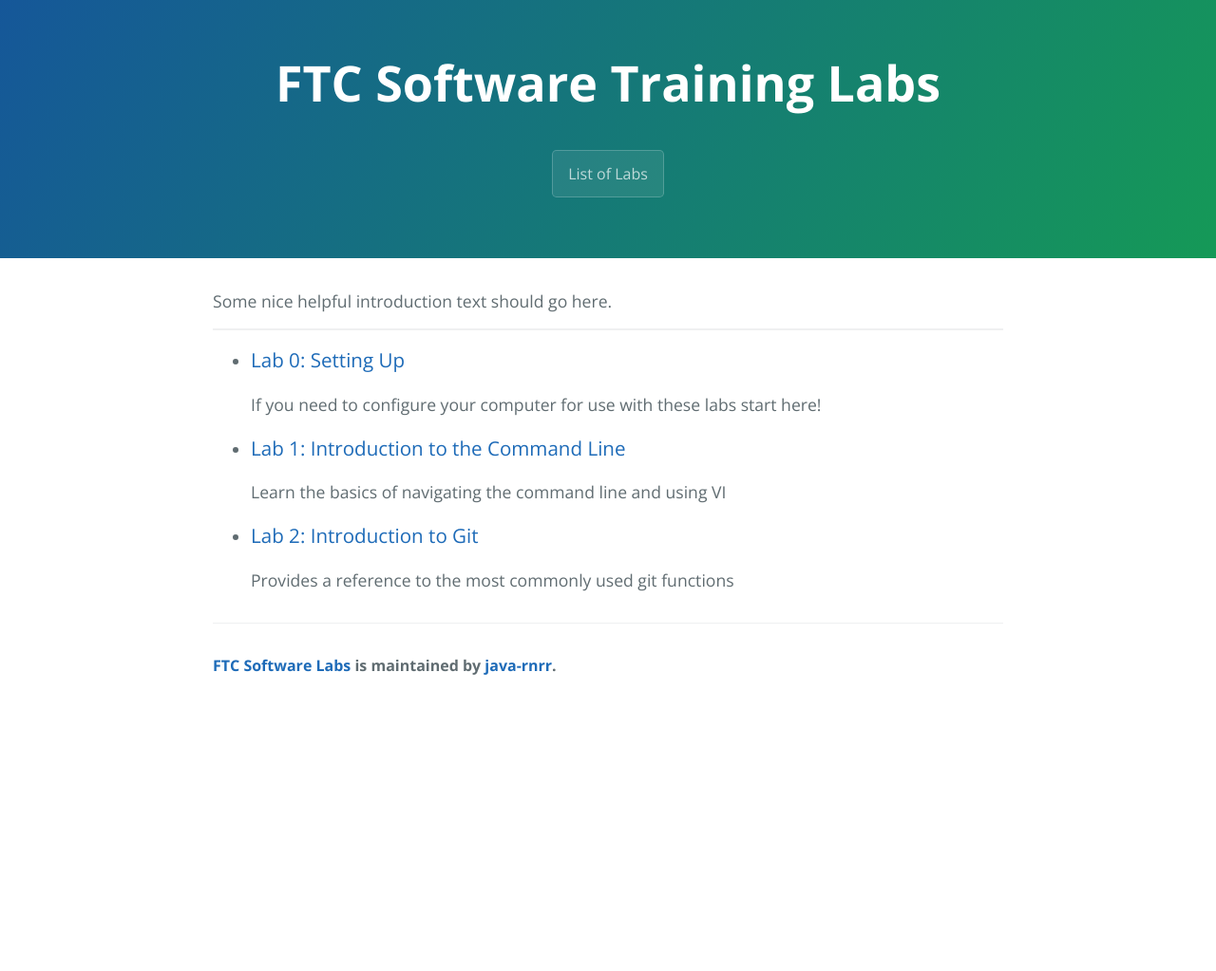
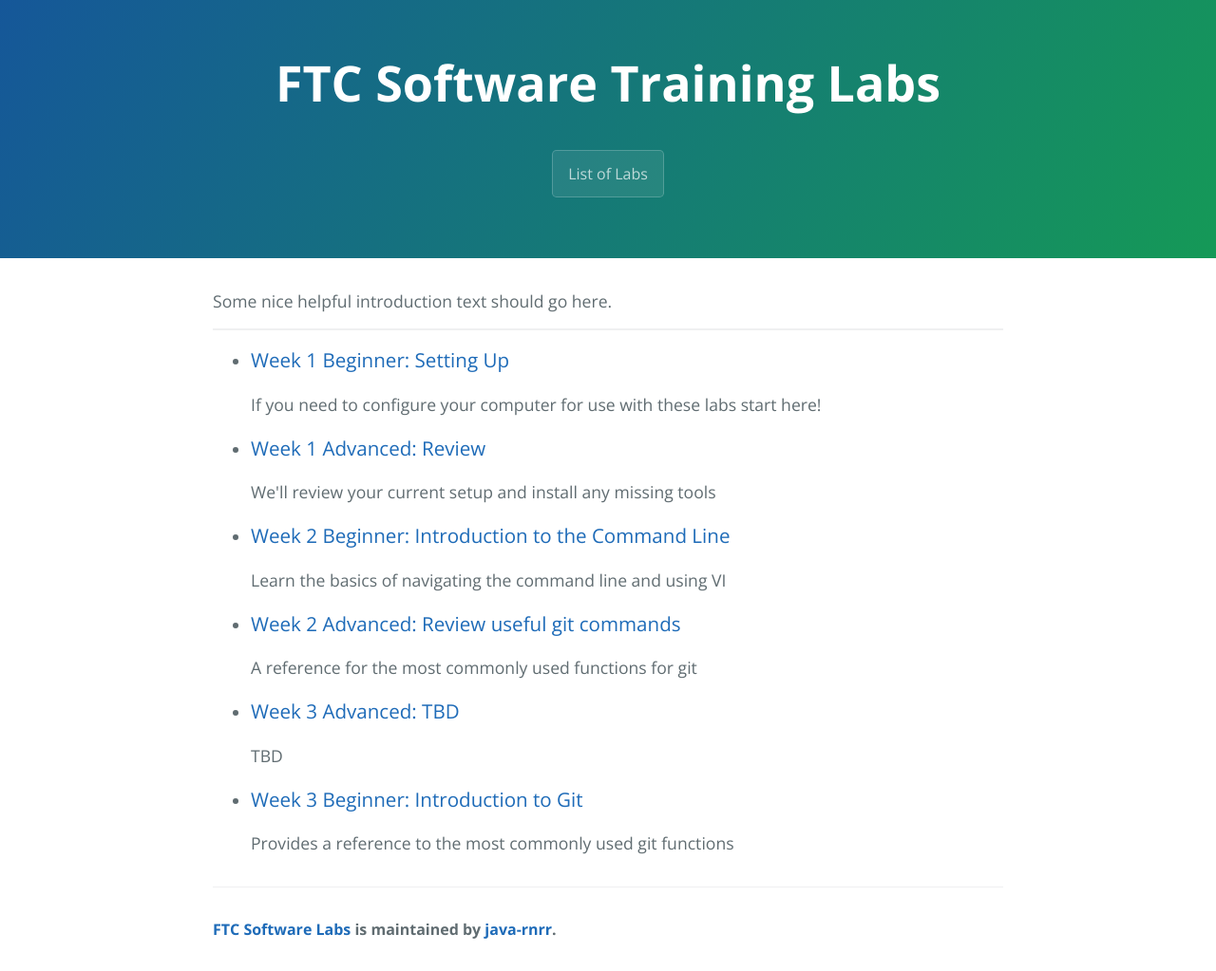
Before and after one commit to java-rnrr/getting-started, a Jekyll site: the page built from index.html, in a window 1280 px wide. Shown: the whole page at 95% size. Built offline with Jekyll 4.4.1, drawn with Linux system fonts in a browser that asks for light colours; the list of posts is cut into pages by our own code; the repository's description, which GitHub fills in, is left out; before the commit the page ends 900 px from its top, so only the background shows below that.

Commit message:
Separated advanced and beginner tutorials

```diff
--- a/_posts/2019-06-02-lab2-intro-to-git.md
+++ b/_posts/2019-06-02-aw3-tbd.md
@@ -1,6 +1,6 @@
 ---
 layout: post
-title: "Lab 2: Introduction to Git"
+title: "Week 3 Beginner: Introduction to Git"
 description: Provides a reference to the most commonly used git functions
 ---
 
--- /dev/null
+++ b/_posts/2019-06-02-bw3-intro-to-git.md
@@ -0,0 +1,8 @@
+---
+layout: post
+title: "Week 3 Advanced: TBD"
+description: TBD
+---
+
+
+### Prerequisites
--- /dev/null
+++ b/_posts/2019-06-03-aw2-git-review.md
@@ -0,0 +1,16 @@
+---
+layout: post
+title: "Week 2 Advanced: Review useful git commands"
+description: A reference for the most commonly used functions for git
+---
+
+
+### Prerequisites
+
+* You have a GitHub account
+* You have a current copy of the codebase
+* You have basic command line experience
+
+If the above statements do not apply, go back and review this [git tutorial](insert reference here)
+
+Jezmin has notes for this. Insert them here
--- /dev/null
+++ b/_posts/2019-06-04-aw1-review.md
@@ -0,0 +1,13 @@
+---
+layout: post
+title: "Week 1 Advanced: Review"
+description: We'll review your current setup and install any missing tools
+---
+
+
+### Do you have the followin?
+
+* tkdiff installed and configured?
+* Do you have an updated copy of the codebase?
+* Do you remember your git commands?
+* Do you have all the aliases you need?
--- a/_posts/2019-06-04-lab0-setting-up.md
+++ b/_posts/2019-06-04-bw1-setting-up.md
@@ -1,15 +1,8 @@
 ---
 layout: post
-title: "Lab 0: Setting Up"
+title: "Week 1 Beginner: Setting Up"
 description: If you need to configure your computer for use with these labs start here!
 ---
-
-
-### Prerequisites
-
-* List
-* List
-* List
 
 
 ### Setting Up
```
Also changed, not shown: _posts/2019-06-03-bw2-intro-to-cmd-line.md (added, +9 -0 lines), _posts/2019-06-03-lab1-intro-to-cmd-line.md (deleted, +0 -27 lines).
